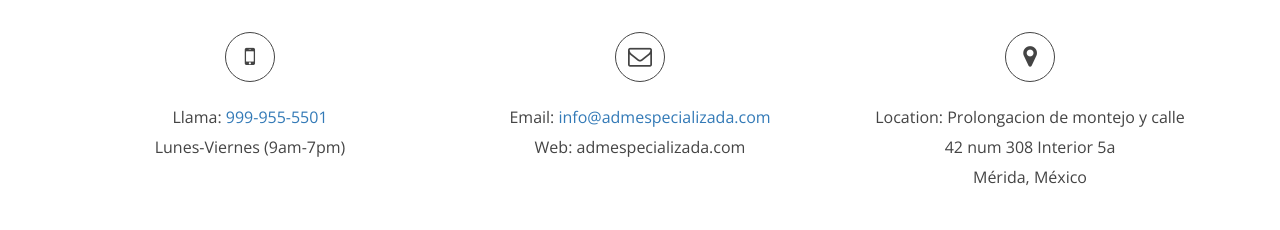
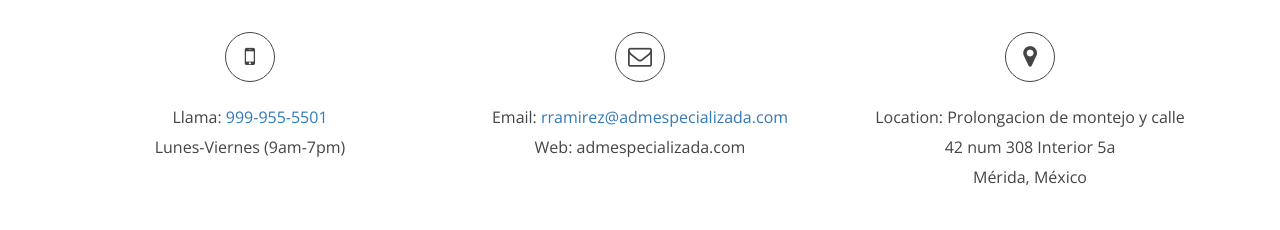
Before and after one commit to JuanPablo-Hack/ADMEspecializados, a PHP site: page / in a window 1280 px wide. Shown: the part 3270-3500 px from the top of the page. Run offline with PHP 8.4, Linux system fonts and the light colour scheme.

Commit message:
Subiendo cambios necesarios

```diff
--- a/components/Contact.php
+++ b/components/Contact.php
@@ -28,7 +28,7 @@
               <div class="single-icon">
                 <i class="fa fa-envelope-o"></i>
                 <p>
-                  Email: <a href="mailto:info@admespecializada.com">info@admespecializada.com</a> <br>
+                  Email: <a href="mailto:rramirez@admespecializada.com">rramirez@admespecializada.com</a> <br>
                   <span>Web: admespecializada.com</span>
                 </p>
               </div>
--- a/static/footer.php
+++ b/static/footer.php
@@ -44,7 +44,7 @@ económicas.
                 </p>
                 <div class="footer-contacts">
                   <p><span>Tel:</span><a href="tel:+ 9999555501"> 999-955-5501</a></p>
-                  <p><span>Email:</span> <a href="mailto:info@admespecializada.com">info@admespecializada.com</a></p>
+                  <p><span>Email:</span> <a href="mailto:rramirez@admespecializada.com">rramirez@admespecializada.com</a></p>
                   <p><span>Horario:</span> 9am-7pm</p>
                 </div>
               </div>
```
